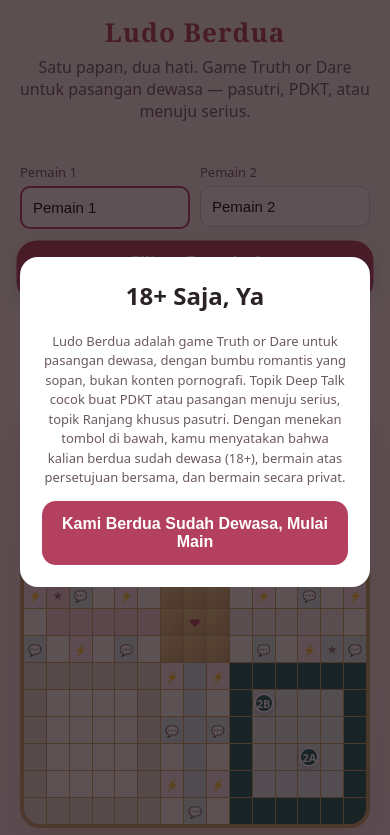
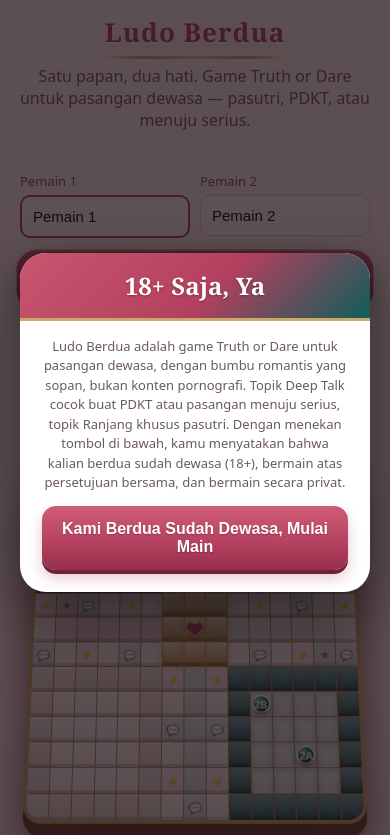
Before and after one commit to kingocad8/ludo-berdua, a plain HTML site: page index.html in a window 390 px wide. Shown: the top 835 px of the page. Drawn offline with Linux system fonts and the light colour scheme.

Commit message:
Update index.html ke v15: papan 3D isometrik CSS + UI naik kelas (logika game tidak diubah)

```diff
--- a/index.html
+++ b/index.html
@@ -8,12 +8,24 @@
 <link rel="apple-touch-icon" href="/apple-touch-icon.png">
 <link rel="manifest" href="/manifest.json">
 <meta name="theme-color" content="#b3405e">
+<!--
+QC UI/UX v14 -> v15 (singkat):
+1. Hierarki: judul, banner giliran, papan, dadu sudah urut benar; judul kurang "premium" -> v15 pakai serif + garis gold.
+2. Papan: datar 2D, tile seragam, kurang kedalaman; home base & finish tidak menonjol -> v15 isometrik CSS 3D (tile timbul, panggung, podium).
+3. Pion: flat; sulit dibedakan dari tile -> v15 radial gradient + bayangan jatuh + hop lebih tinggi.
+4. Tombol HP 390px: Kocok Dadu sudah lebar penuh, input 16px (anti-zoom iOS); desktop OK -> v15 tombol lebih besar + efek tekan.
+5. Alur beli + kode: modal Cara Beli jelas tapi tombol "Buka Deck Lengkap" ada di bawah daftar topik panjang; jalur sudah ada, tidak diubah.
+6. Palet: rose/teal/gold/cream konsisten; abu-abu netral dipakai secukupnya.
+7. Kurang biar layak jual: screenshot/preview papan di halaman jual, ringkasan isi deck di atas lipatan, bukti sosial/testimoni,
+   pembayaran Lynk yang aktif, dan tes nyata di iOS Safari + Android Chrome.
+8. Fallback: transform 3D hanya aktif lewat @supports; layar <=340px kembali ke papan 2D rata.
+-->
 <style>
   :root{--rose:#b3405e;--rose2:#e8a2b0;--cream:#fff7f0;--teal:#0f5e5a;--amber:#d99a2b;--ink:#2b2226}
   *{box-sizing:border-box}
   body{margin:0;font-family:system-ui,-apple-system,Segoe UI,Roboto,sans-serif;background:linear-gradient(180deg,#fff7f0,#fdeef1 60%,#fff7f0);color:var(--ink)}
   header{padding:14px 16px 4px;text-align:center}
-  h1{margin:0;font-size:34px;color:var(--rose);font-family:Georgia,serif;letter-spacing:1px}
+  h1{margin:0;font-size:34px;color:var(--rose);font-family:Georgia,"Times New Roman",serif;letter-spacing:1px;text-shadow:0 2px 0 #fff,0 4px 10px rgba(179,64,94,.18);display:inline-block;padding-bottom:6px;border-bottom:3px solid transparent;border-image:linear-gradient(90deg,transparent,#c9a86a 20%,#e6c98a 50%,#c9a86a 80%,transparent) 1}
   header p{margin:6px 0;color:#6b5a60}
   main{max-width:520px;margin:0 auto;padding:8px 16px 32px}
   .card{background:transparent;border:0;border-radius:16px;padding:8px;box-shadow:none}
@@ -24,24 +36,31 @@
   input[type=text]{font-size:16px}
   .names input.active1{border:2px solid var(--rose)}
   .names input.active2{border:2px solid var(--teal)}
-  #turnBanner{border-radius:20px;padding:12px 14px;text-align:center;font-weight:800;font-size:18px;color:#fff;margin:10px 0;transition:background .3s;box-shadow:0 6px 16px rgba(0,0,0,.12)}
-  #turnBanner.p1{background:var(--rose)}
-  #turnBanner.p2{background:var(--teal)}
+  #turnBanner{border-radius:20px;padding:12px 14px;text-align:center;font-weight:800;font-size:18px;color:#fff;margin:10px 0;transition:background .3s;box-shadow:0 10px 24px rgba(0,0,0,.22),inset 0 1px 0 rgba(255,255,255,.35),inset 0 -3px 0 rgba(0,0,0,.15);text-shadow:0 1px 2px rgba(0,0,0,.25)}
+  #turnBanner.p1{background:linear-gradient(180deg,#c9566f,var(--rose) 55%,#8f2f48)}
+  #turnBanner.p2{background:linear-gradient(180deg,#1b7d78,var(--teal) 55%,#0a4642)}
   #turnBanner .sub{font-weight:400;font-size:13px;opacity:.9}
   #turnBanner.pulse{animation:pulse 1s ease-in-out infinite alternate}
   @keyframes pulse{from{transform:scale(1)}to{transform:scale(1.02)}}
-  #board{display:grid;grid-template-columns:repeat(15,1fr);gap:1px;margin:10px 0;background:#c9a86a;border:4px solid #c9a86a;border-radius:20px;overflow:hidden;box-shadow:0 10px 30px rgba(179,64,94,.18)}
-  .cell{min-height:30px;background:#fffdf8;display:flex;align-items:center;justify-content:center;font-size:12px;color:#8a767c;position:relative}
+  .board3d{position:relative;margin:14px 0 18px;max-width:100%;overflow:visible;perspective:1600px}
+  #board{position:relative;z-index:1;display:grid;grid-template-columns:repeat(15,1fr);gap:1px;margin:0;background:#a8873f;border:4px solid #c9a86a;border-radius:20px;overflow:hidden;box-shadow:0 14px 28px rgba(60,30,20,.30),0 30px 50px rgba(179,64,94,.18),inset 0 0 0 1px rgba(255,255,255,.4)}
+  @supports (transform:rotateX(1deg)){
+    #board,.board3d::before{transform:rotateX(28deg) scale(.92);transform-origin:center}
+    .board3d::before{content:"";position:absolute;left:0;right:0;top:0;bottom:0;z-index:0;border-radius:22px;background:linear-gradient(180deg,#8a6a3a,#5c4426);box-shadow:0 26px 40px rgba(40,20,20,.35);translate:0 14px}
+  }
+  .cell{min-height:30px;background:#fffdf8;display:flex;align-items:center;justify-content:center;font-size:12px;color:#8a767c;position:relative;box-shadow:inset 0 -3px 0 rgba(0,0,0,.16),inset 0 1px 0 rgba(255,255,255,.55)}
+  .cell::before{content:"";position:absolute;inset:0;background:linear-gradient(180deg,rgba(255,255,255,.38),rgba(0,0,0,.07));pointer-events:none}
+  .cell>span:not(.tok){position:relative;z-index:1}
   #progressBox{margin:10px 0 2px;text-align:center}
   #progressText{font-size:13px;font-weight:700;color:#6b5a60}
-  .progressWrap{height:10px;background:#f0d9de;border-radius:99px;overflow:hidden;margin-top:6px}
-  #progressFill{height:100%;width:0%;background:linear-gradient(90deg,var(--rose),var(--teal));transition:width .4s}
-  .cell.base1{background:var(--rose)}
-  .cell.base2{background:var(--teal)}
+  .progressWrap{height:12px;background:#f0d9de;border-radius:99px;overflow:hidden;margin-top:6px;box-shadow:inset 0 2px 4px rgba(0,0,0,.15)}
+  #progressFill{height:100%;width:0%;background:linear-gradient(180deg,rgba(255,255,255,.4),rgba(255,255,255,0) 55%),linear-gradient(90deg,var(--rose),var(--teal));box-shadow:inset 0 -2px 0 rgba(0,0,0,.15);transition:width .4s}
+  .cell.base1{background:linear-gradient(180deg,#c9566f,var(--rose));box-shadow:inset 0 0 8px rgba(0,0,0,.35),inset 0 -3px 0 rgba(0,0,0,.2)}
+  .cell.base2{background:linear-gradient(180deg,#1b7d78,var(--teal));box-shadow:inset 0 0 8px rgba(0,0,0,.35),inset 0 -3px 0 rgba(0,0,0,.2)}
   .cell.baseX{background:#e9e2d8}
   .cell.baseInner{background:#fffdf8}
-  .cell.base1.baseInner{background:#ffeef2}
-  .cell.base2.baseInner{background:#e0f2f0}
+  .cell.base1.baseInner{background:#ffeef2;box-shadow:inset 0 3px 6px rgba(143,47,72,.35),inset 0 -2px 0 rgba(255,255,255,.6)}
+  .cell.base2.baseInner{background:#e0f2f0;box-shadow:inset 0 3px 6px rgba(10,70,66,.35),inset 0 -2px 0 rgba(255,255,255,.6)}
   .cell.trackHeart{background:#fdeef1}
   .cell.cellTruth{background:#d5ebe8}
   .cell.cellDare{background:#fdeef1}
@@ -50,17 +69,25 @@
   .cell.home1{background:#f9d7de}
   .cell.home2{background:#d5ebe8}
   .cell.homeX{background:#f2efe9}
-  .cell.center{background:linear-gradient(135deg,#f0d48a,#c9a86a);color:#b3405e;font-weight:800}
-  .tok{width:24px;height:24px;border-radius:50%;display:flex;align-items:center;justify-content:center;color:#fff;font-size:14px;font-weight:800;border:2px solid #fff;box-shadow:0 2px 6px rgba(0,0,0,.25);z-index:2}
+  .cell.center{background:linear-gradient(180deg,#f6dc96,#c9a86a 70%,#a8873f);color:#b3405e;font-weight:800;box-shadow:inset 0 2px 0 rgba(255,255,255,.7),inset 0 -4px 0 rgba(90,60,10,.35),0 0 10px rgba(201,168,106,.8);z-index:1}
+  .cell.center span{font-size:20px;text-shadow:0 1px 0 #fff,0 3px 5px rgba(90,60,10,.4)}
+  .tok{position:relative;width:24px;height:24px;border-radius:50%;display:flex;align-items:center;justify-content:center;color:#fff;font-size:14px;font-weight:800;border:2px solid #fff;box-shadow:inset -2px -3px 5px rgba(0,0,0,.35),0 2px 4px rgba(0,0,0,.3);text-shadow:0 1px 1px rgba(0,0,0,.35);z-index:2}
+  .tok::after{content:"";position:absolute;left:50%;top:calc(100% - 1px);width:80%;height:5px;margin-left:-40%;border-radius:50%;background:rgba(0,0,0,.35);filter:blur(1.5px);z-index:-1}
   .p1{background:var(--rose)} .p2{background:var(--teal)}
+  .tok.p1{background:radial-gradient(circle at 32% 28%,#f2a3b5 0,#d4607d 30%,var(--rose) 60%,#7a2a40 100%)}
+  .tok.p2{background:radial-gradient(circle at 32% 28%,#7fd0ca 0,#2a9a93 30%,var(--teal) 60%,#073432 100%)}
   .tokSmall{width:16px;height:16px;font-size:9px;border-width:1px}
-  .tok.hopping{animation:hop .28s ease}
-  @keyframes hop{0%{transform:translateY(0) scale(1)}50%{transform:translateY(-8px) scale(1.25)}100%{transform:translateY(0) scale(1)}}
+  .tok.hopping{animation:hop .3s ease}
+  .tok.hopping::after{animation:hopShadow .3s ease}
+  @keyframes hop{0%{transform:translateY(0) scale(1)}50%{transform:translateY(-14px) scale(1.3)}100%{transform:translateY(0) scale(1)}}
+  @keyframes hopShadow{0%{transform:translateY(0) scale(1);opacity:1}50%{transform:translateY(12px) scale(.55);opacity:.45}100%{transform:translateY(0) scale(1);opacity:1}}
   button{border:0;border-radius:14px;padding:14px 18px;font-size:16px;font-weight:700;cursor:pointer;touch-action:manipulation}
-  .primary{background:var(--rose);color:#fff}
+  .primary{background:linear-gradient(180deg,#cf5c77,var(--rose) 60%,#962f4a);color:#fff;box-shadow:0 4px 0 #6f2236,0 8px 14px rgba(179,64,94,.3);text-shadow:0 1px 1px rgba(0,0,0,.25);transition:transform .08s,box-shadow .08s}
+  .primary:active{transform:translateY(3px);box-shadow:0 1px 0 #6f2236,0 3px 6px rgba(179,64,94,.3)}
   .secondary{background:#fff;border:1px solid #e5cdd2;color:var(--ink);padding:11px 14px;font-size:14px}
   .rollBar{margin:14px 0 10px}
-  .rollBar button{width:100%;padding:18px;font-size:19px;border-radius:20px;box-shadow:0 8px 20px rgba(179,64,94,.35)}
+  .rollBar button{width:100%;padding:22px 18px;font-size:21px;border-radius:22px;letter-spacing:.5px;box-shadow:0 6px 0 #6f2236,0 14px 24px rgba(179,64,94,.4)}
+  .rollBar button:active{transform:translateY(4px);box-shadow:0 2px 0 #6f2236,0 5px 10px rgba(179,64,94,.35)}
   .secondaryRow button{flex:1 1 auto}
   @media (max-width:480px){
     h1{font-size:26px}
@@ -68,10 +95,15 @@
     .cell{min-height:26px;font-size:11px}
     .tok{width:20px;height:20px;font-size:11px}
     #turnBanner{font-size:16px;padding:10px 12px}
-    .modal{padding:20px 16px}
+    .modal{padding:0 16px 20px}
+    .modal h2{margin:0 -16px 14px;padding:14px 16px}
+    #board,.board3d::before{transform:rotateX(18deg) scale(.94)}
+    .board3d{perspective:1200px;margin:8px 0 12px}
+    .tok::after{height:4px}
     .modal .row button{flex:1 1 40%}
   }
-  .teal{background:var(--teal);color:#fff}
+  .teal{background:linear-gradient(180deg,#1b7d78,var(--teal) 60%,#0a4642);color:#fff;box-shadow:0 3px 0 #073432,0 6px 12px rgba(15,94,90,.3)}
+  .teal:active{transform:translateY(2px);box-shadow:0 1px 0 #073432}
   button:disabled{opacity:.5;cursor:not-allowed}
   .topicBtn{padding:8px 12px;font-size:13px;border-radius:20px}
   .topicBtn.active{background:var(--rose);color:#fff;border:1px solid var(--rose)}
@@ -80,13 +112,18 @@
   #status{text-align:center;font-weight:700;margin:8px 0}
   #log{font-size:13px;color:#6b5a60;min-height:20px;text-align:center}
   .overlay{position:fixed;inset:0;background:rgba(30,15,20,.72);display:flex;align-items:center;justify-content:center;padding:20px;z-index:10}
-  .modal{background:#fff;border-radius:18px;padding:22px;max-width:480px;width:100%;text-align:center}
-  .modal h2{margin-top:0}
+  .modal{background:#fff;border-radius:26px;padding:0 22px 22px;max-width:480px;width:100%;text-align:center;box-shadow:0 24px 60px rgba(0,0,0,.45);overflow:hidden;max-height:92vh;overflow-y:auto}
+  .modal h2{margin:0 -22px 16px;padding:16px 22px;color:#fff;font-family:Georgia,"Times New Roman",serif;background:linear-gradient(135deg,#c9566f,var(--rose) 55%,var(--teal));border-bottom:3px solid #c9a86a;text-shadow:0 1px 2px rgba(0,0,0,.3)}
   .small{font-size:13px;color:#6b5a60;line-height:1.5}
   input[type=text]{padding:11px;border:1px solid #e5cdd2;border-radius:10px;font-size:15px}
   #unlockBox{margin-top:14px;text-align:center}
   #bigDice{font-size:96px;animation:shake .12s infinite}
   @keyframes shake{0%{transform:rotate(-8deg)}50%{transform:rotate(8deg) translateY(-4px)}100%{transform:rotate(-8deg)}}
+@media (max-width:340px){
+    #board,.board3d::before{transform:none!important}
+    .board3d::before{display:none}
+  }
+  @media (prefers-reduced-motion:reduce){.tok.hopping,.tok.hopping::after{animation:none}}
   footer{text-align:center;font-size:12px;color:#8a767c;padding:0 16px 24px;line-height:1.5}
 </style>
 </head>
@@ -105,7 +142,7 @@
     <div id="turnBanner" class="p1 pulse">Giliran Pemain 1<div class="sub">Pion merah muda jalan dulu</div></div>
     <div id="status">Pion masih di home. Lempar dadu untuk mulai.</div>
     <div id="dice">🎲</div>
-    <div id="board"></div>
+    <div class="board3d"><div id="board"></div></div>
     <div id="progressBox"><div id="progressText">Perjalanan ke finish: 0 dari 58 langkah</div><div class="progressWrap"><div id="progressFill"></div></div></div>
     <div id="log">Lempar dadu untuk mulai. Mendarat di 💬 = kartu Truth, di ⚡ = kartu Dare.</div>
     <div class="rollBar">
```
